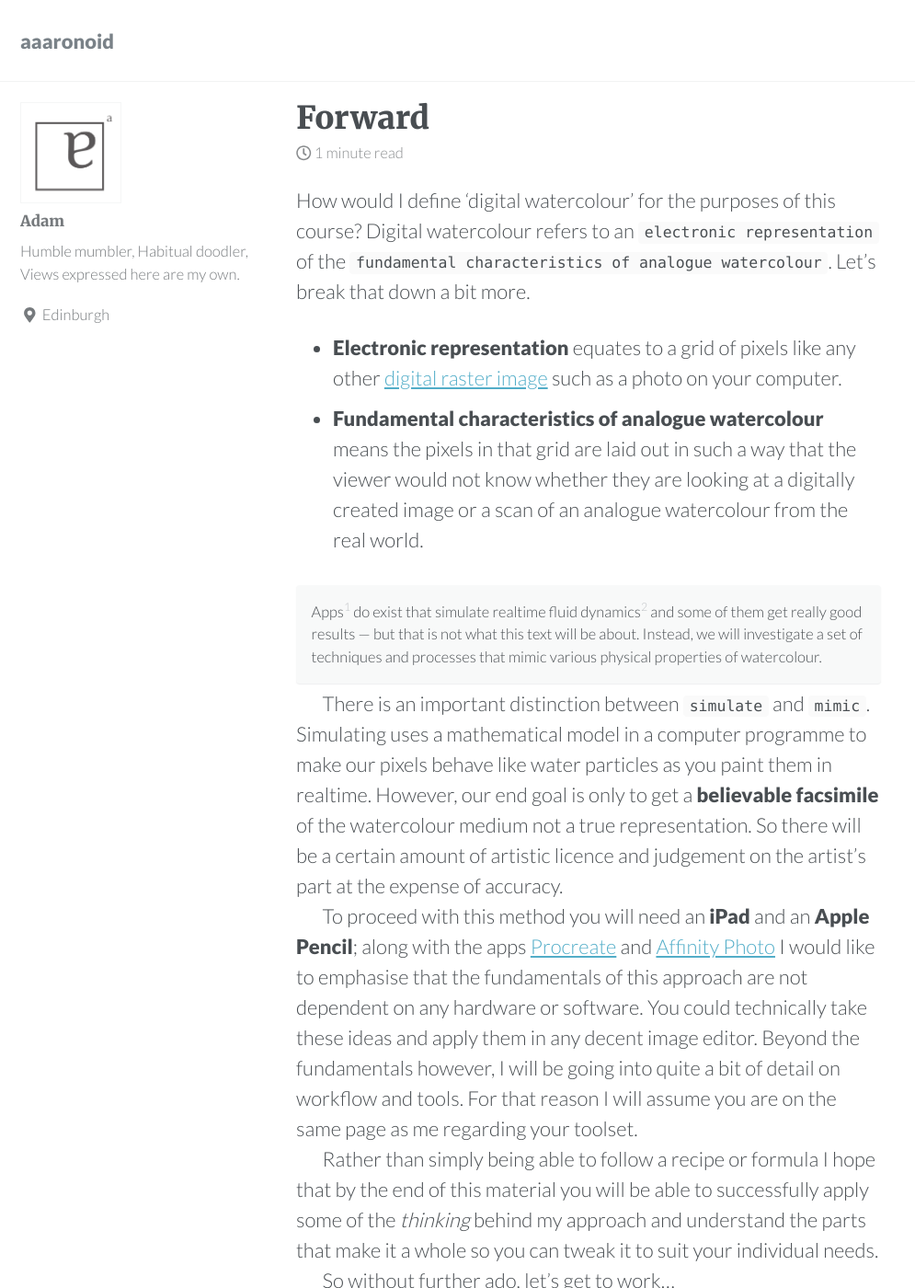
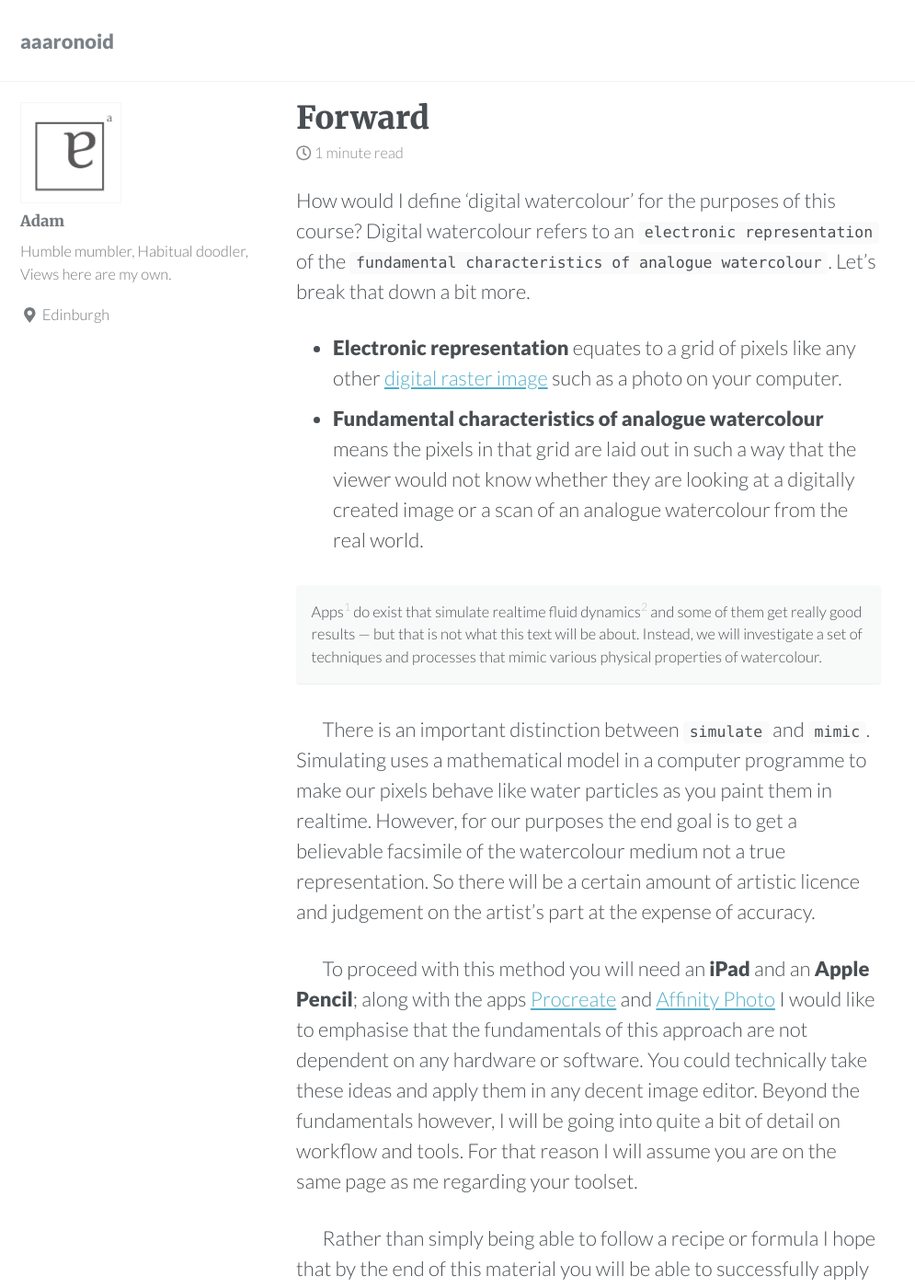
Before and after one commit to aaaronorg/art_aaaronorg, a Jekyll site: the page built from _posts/2018-09-14-foward.md, in a window 1280 px wide and 1400 px high. Shown: the whole window at 92% size, without its empty margins (0-995 px from the left). Built offline with Jekyll 4.4.1, drawn with Linux system fonts in a browser that asks for light colours; nearby versions of some CDN libraries; some of the changed text lies outside the part shown.

Commit message:
update formating and post

```diff
--- a/_config.yml
+++ b/_config.yml
@@ -102,7 +102,7 @@ analytics:
 author:
   name             : "Adam"
   avatar           : "/assets/images/Adam.Aaron.logo.png" # path of avatar image, e.g. "/assets/images/bio-photo.jpg"
-  bio              : "Humble mumbler, Habitual doodler, Views expressed here are my own."
+  bio              : "Humble mumbler, Habitual doodler, Views here are my own."
   location         : "Edinburgh"
   email            :
   links:
--- a/_posts/2018-09-14-foward.md
+++ b/_posts/2018-09-14-foward.md
@@ -8,6 +8,7 @@ categories: Procreate_Workflow Course
 
 
 How would I define 'digital watercolour' for the purposes of this course? Digital watercolour refers to an `electronic representation` of the `fundamental characteristics of analogue watercolour`. Let's break that down a bit more.
+{: .page__lead}
 
 * **Electronic representation** equates to a grid of pixels like any other [digital raster image](https://en.m.wikipedia.org/wiki/Raster_graphics) such as a photo on your computer.
 * **Fundamental characteristics of analogue watercolour** means the pixels in that grid are laid out in such a way that the viewer would not know whether they are looking at a digitally created image or a scan of an analogue watercolour from the real world.
@@ -15,7 +16,7 @@ How would I define 'digital watercolour' for the purposes of this course? Digita
 Apps[^1] do exist that simulate realtime fluid dynamics[^2] and some of them get really good results — but that is not what this text will be about. Instead, we will investigate a set of techniques and processes that mimic various physical properties of watercolour.
 {: .notice}
 
-There is an important distinction between `simulate` and `mimic`. Simulating uses a mathematical model in a computer programme to make our pixels behave like water particles as you paint them in realtime. However, our end goal is only to get a **believable facsimile** of the watercolour medium not a true representation. So there will be a certain amount of artistic licence and judgement on the artist's part at the expense of accuracy.
+There is an important distinction between `simulate` and `mimic`. Simulating uses a mathematical model in a computer programme to make our pixels behave like water particles as you paint them in realtime. However, for our purposes the end goal is to get a believable facsimile of the watercolour medium not a true representation. So there will be a certain amount of artistic licence and judgement on the artist's part at the expense of accuracy.
 
 To proceed with this method you will need an **iPad** and an **Apple Pencil**; along with the apps [Procreate](https://procreate.art/ipad) and [Affinity Photo](https://affinity.serif.com/en-gb/buy-ipad-photo/?ct=web-referral) I would like to emphasise that the fundamentals of this approach are not dependent on any hardware or software. You could technically take these ideas and apply them in any decent image editor. Beyond the fundamentals however, I will be going into quite a bit of detail on workflow and tools. For that reason I will assume you are on the same page as me regarding your toolset.
 
--- a/_sass/minimal-mistakes/_page.scss
+++ b/_sass/minimal-mistakes/_page.scss
@@ -86,7 +86,7 @@
     @if $paragraph-indent == true {
       & + p {
         text-indent: $indent-var;
-        margin-top: -($indent-var);
+        /*margin-top: -($indent-var);*/
       }
     }
   }
```
Also changed, not shown: other parts of _posts/2018-09-14-foward.md (+1 -1 lines).
